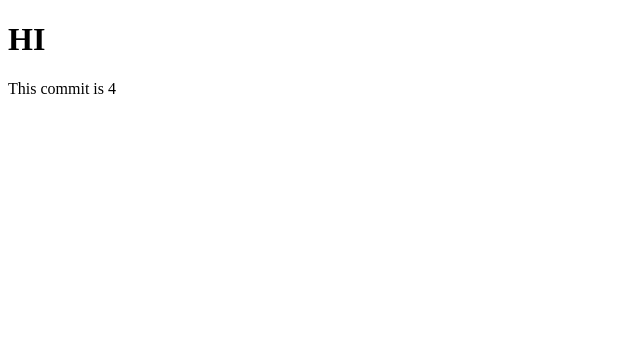
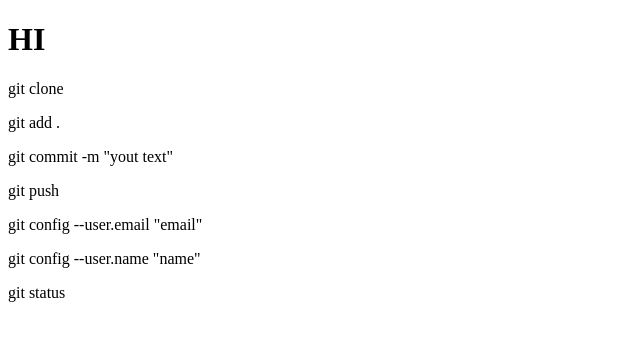
Before and after one commit to Valeriia28/lesson-4, a plain HTML site: page index.html in a window 1280 px wide. Shown: the whole page, without its empty margins (0-640 px from the left). Drawn offline with Linux system fonts and the light colour scheme.

```diff
--- a/index.html
+++ b/index.html
@@ -8,6 +8,12 @@
 </head>
 <body>
   <h1>HI</h1>
-  <p>This commit is 4</p>
+  <p>git clone</p>
+  <p>git add .</p>
+  <p>git commit -m "yout text"</p>
+  <p>git push</p>
+  <p>git config --user.email "email"</p>
+  <p>git config --user.name "name"</p>
+  <p>git status</p>
 </body>
 </html>
```
Also changed, not shown: gallery.html (added, +14 -0 lines), 3 other files.
